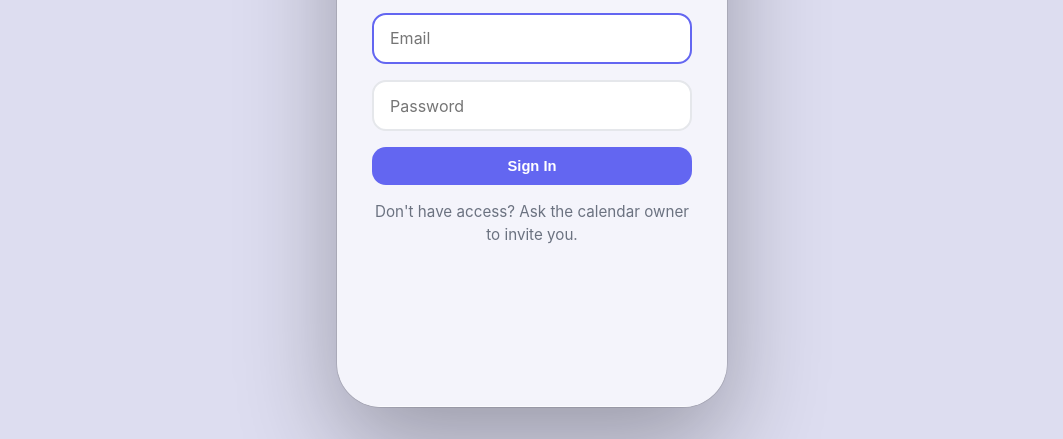
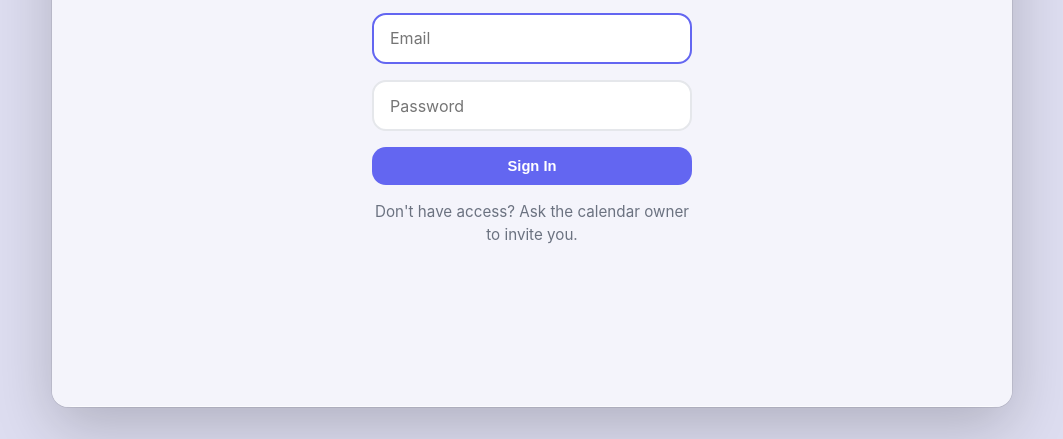
Before and after one commit to gatehousestrategic/togenda, a website: page index.html in a window 1280 px wide. Shown: the part 361-800 px from the top of the page, without its empty margins (108-1171 px from the left). Drawn offline with nearby package versions, Linux system fonts and the light colour scheme.

Commit message:
Wider desktop layout, taller calendar cells

```diff
--- a/styles.css
+++ b/styles.css
@@ -66,13 +66,13 @@ body {
   #app-frame {
     display: block;
     position: relative;
-    width: 390px;
-    height: min(844px, 92vh);
-    border-radius: 44px;
+    width: min(960px, 95vw);
+    height: min(820px, 92vh);
+    border-radius: 16px;
     overflow: hidden;
     box-shadow:
-      0 40px 100px rgba(0,0,0,0.3),
-      0 0 0 1px rgba(0,0,0,0.1);
+      0 20px 60px rgba(0,0,0,0.2),
+      0 0 0 1px rgba(0,0,0,0.08);
     transform: translateZ(0);
     background: var(--bg);
   }
@@ -250,6 +250,10 @@ body {
   display: flex;
   flex-direction: column;
   align-items: flex-start;
+}
+
+@media (min-width: 600px) {
+  .cal-cell { min-height: 100px; }
 }
 
 .cal-cell:active { background: var(--bg); }
```
